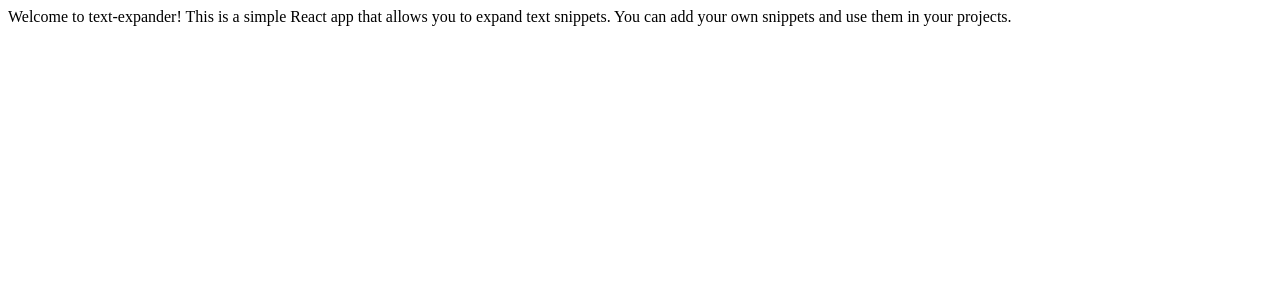
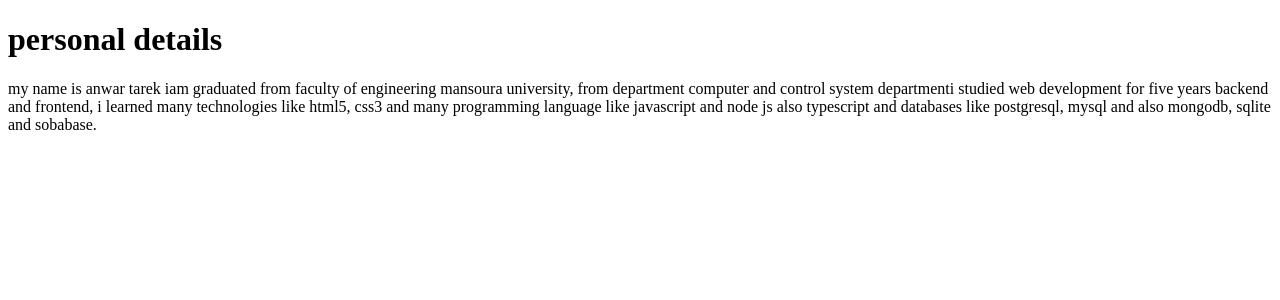
Before and after one commit to anwartarekA/text-expandler, a React (Create React App) app: page / in a window 1280 px wide. Shown: the top 300 px of the page. Built offline with nearby package versions, Linux system fonts and the light colour scheme.

Commit message:
texts for text expandler

```diff
--- a/src/App.js
+++ b/src/App.js
@@ -1,5 +1,22 @@
 function App() {
-  return 'Welcome to text-expander! This is a simple React app that allows you to expand text snippets. You can add your own snippets and use them in your projects.';
+  return (
+    <>
+      <div className='expandler'>
+        <h1>personal details</h1>
+        <span>
+          my name is anwar tarek iam graduated from faculty of engineering
+          mansoura university, from department computer and control system
+          department
+        </span>
+        <span>
+          i studied web development for five years backend and frontend, i
+          learned many technologies like html5, css3 and many programming
+          language like javascript and node js also typescript and databases
+          like postgresql, mysql and also mongodb, sqlite and sobabase.
+        </span>
+      </div>
+    </>
+  );
 }
 
 export default App;
```
